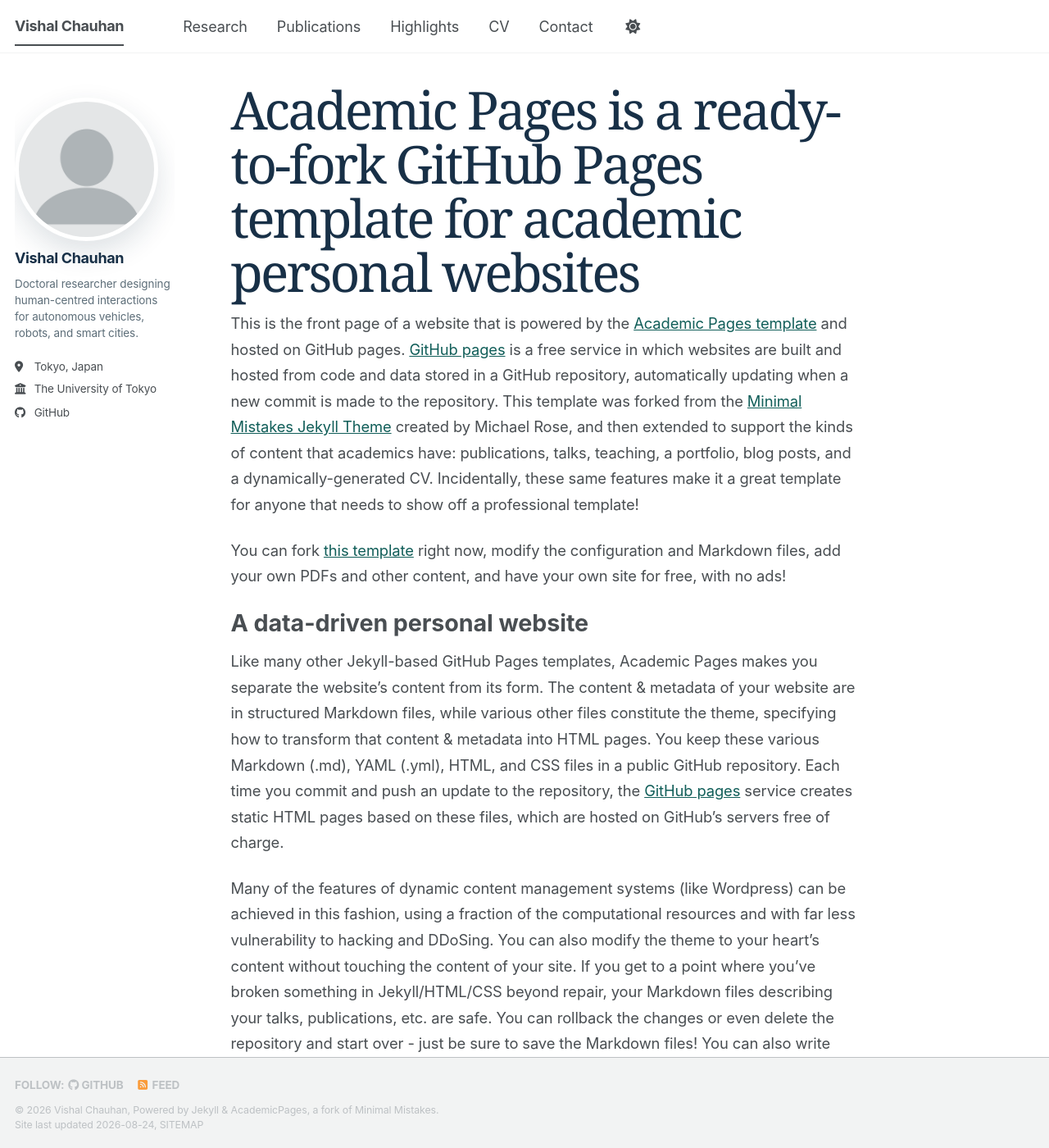
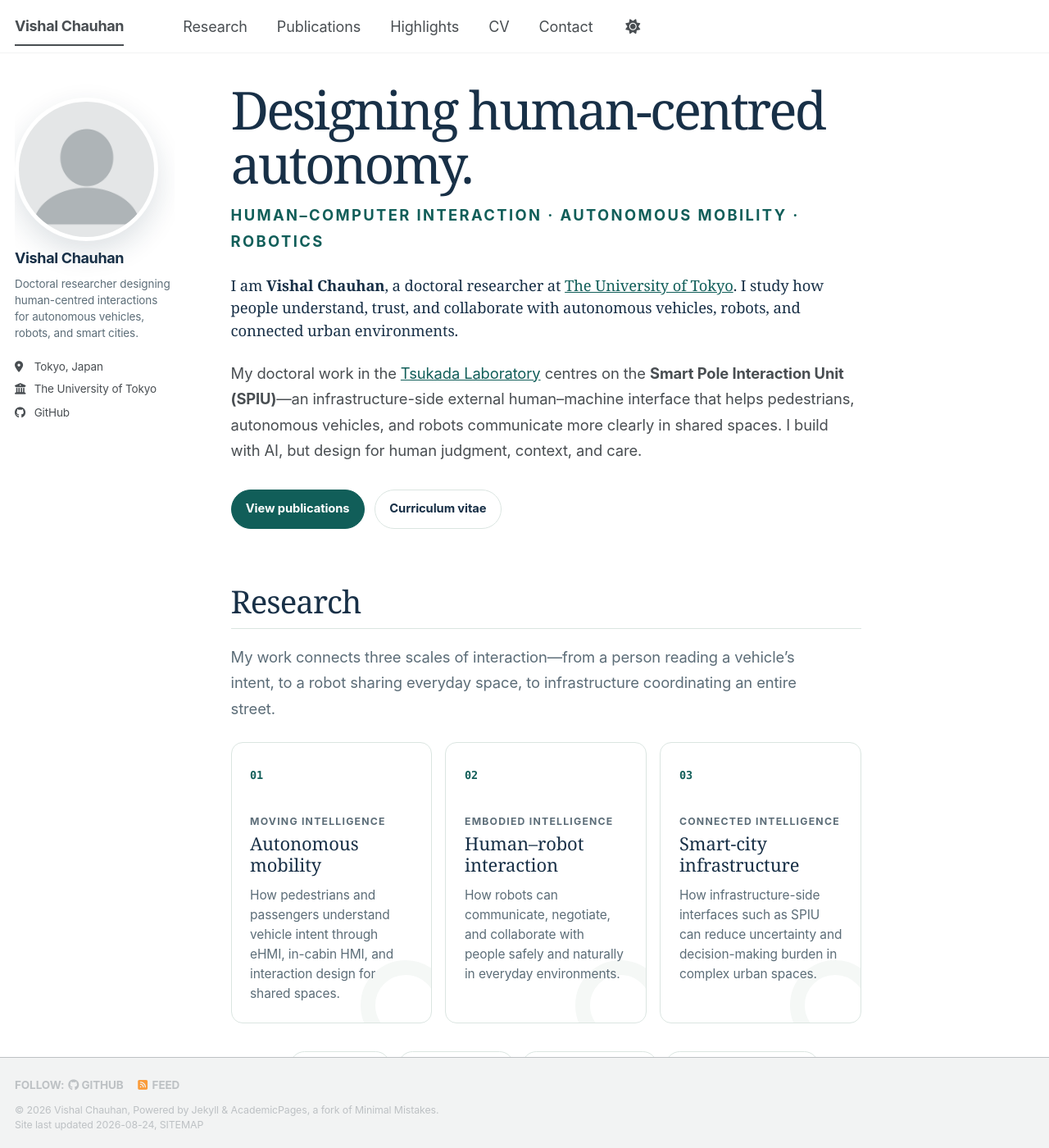
Before and after one commit to vishalchauhan-hi/academic-site-v2, a Jekyll site: the page built from _pages/about.md, in a window 1280 px wide and 1400 px high. Shown: the whole window at 82% size. Built offline with Jekyll 4.4.1, drawn with Linux system fonts in a browser that asks for light colours; a style sheet for code colours, icons or effects is not loaded; some of the changed text lies outside the part shown.

Commit message:
Replace template demo with Vishal's research homepage

```diff
--- a/_pages/about.md
+++ b/_pages/about.md
@@ -1,56 +1,73 @@
 ---
 permalink: /
-title: "Academic Pages is a ready-to-fork GitHub Pages template for academic personal websites"
+title: "Designing human-centred autonomy."
 author_profile: true
 redirect_from:
   - /about/
   - /about.html
 ---
 
-This is the front page of a website that is powered by the [Academic Pages template](https://github.com/academicpages/academicpages.github.io) and hosted on GitHub pages. [GitHub pages](https://pages.github.com) is a free service in which websites are built and hosted from code and data stored in a GitHub repository, automatically updating when a new commit is made to the repository. This template was forked from the [Minimal Mistakes Jekyll Theme](https://mmistakes.github.io/minimal-mistakes/) created by Michael Rose, and then extended to support the kinds of content that academics have: publications, talks, teaching, a portfolio, blog posts, and a dynamically-generated CV. Incidentally, these same features make it a great template for anyone that needs to show off a professional template!
+<p class="vc-kicker">Human–Computer Interaction · Autonomous Mobility · Robotics</p>
 
- You can fork [this template](https://github.com/academicpages/academicpages.github.io) right now, modify the configuration and Markdown files, add your own PDFs and other content, and have your own site for free, with no ads!
+<p class="vc-lede">I am <strong>Vishal Chauhan</strong>, a doctoral researcher at <a href="https://www.u-tokyo.ac.jp/en/">The University of Tokyo</a>. I study how people understand, trust, and collaborate with autonomous vehicles, robots, and connected urban environments.</p>
 
-A data-driven personal website
-======
-Like many other Jekyll-based GitHub Pages templates, Academic Pages makes you separate the website's content from its form. The content & metadata of your website are in structured Markdown files, while various other files constitute the theme, specifying how to transform that content & metadata into HTML pages. You keep these various Markdown (.md), YAML (.yml), HTML, and CSS files in a public GitHub repository. Each time you commit and push an update to the repository, the [GitHub pages](https://pages.github.com/) service creates static HTML pages based on these files, which are hosted on GitHub's servers free of charge.
+My doctoral work in the [Tsukada Laboratory](https://tlab.hongo.wide.ad.jp/) centres on the **Smart Pole Interaction Unit (SPIU)**—an infrastructure-side external human–machine interface that helps pedestrians, autonomous vehicles, and robots communicate more clearly in shared spaces. I build with AI, but design for human judgment, context, and care.
 
-Many of the features of dynamic content management systems (like Wordpress) can be achieved in this fashion, using a fraction of the computational resources and with far less vulnerability to hacking and DDoSing. You can also modify the theme to your heart's content without touching the content of your site. If you get to a point where you've broken something in Jekyll/HTML/CSS beyond repair, your Markdown files describing your talks, publications, etc. are safe. You can rollback the changes or even delete the repository and start over - just be sure to save the Markdown files! You can also write scripts that process the structured data on the site, such as [this one](https://github.com/academicpages/academicpages.github.io/blob/master/talkmap.ipynb) that analyzes metadata in pages about talks to display [a map of every location you've given a talk](https://academicpages.github.io/talkmap.html).
+<div class="vc-actions">
+  <a class="vc-button vc-button--primary" href="{{ site.url }}/publications/">View publications</a>
+  <a class="vc-button" href="{{ site.url }}/cv/">Curriculum vitae</a>
+</div>
 
-For those users that need more advanced functionality, the template also supports the following popular tools:
-- [MathJax](https://www.mathjax.org/) for mathematical equations
-- [Mermaid](https://mermaid.js.org/) for diagraming
-- [Plotly](https://plotly.com/javascript/) for plotting
+<h2 id="research">Research</h2>
 
-Getting started
-======
-1. Register a GitHub account if you don't have one and confirm your e-mail (required!)
-1. Fork [this template](https://github.com/academicpages/academicpages.github.io) by clicking the "Use this template" button in the top right.
-1. Go to the repository's settings (rightmost item in the tabs that start with "Code", should be below "Unwatch"). Rename the repository "[your GitHub username].github.io", which will also be your website's URL.
-1. Set site-wide configuration and create content & metadata (see below -- also see [this set of diffs](https://archive.is/3TPas) showing what files were changed to set up [an example site](https://getorg-testacct.github.io) for a user with the username "getorg-testacct")
-1. Upload any files (like PDFs, .zip files, etc.) to the files/ directory. They will appear at https://[your GitHub username].github.io/files/example.pdf.
-1. Check status by going to the repository settings, in the "GitHub pages" section
+<p class="vc-section-intro">My work connects three scales of interaction—from a person reading a vehicle’s intent, to a robot sharing everyday space, to infrastructure coordinating an entire street.</p>
 
-Site-wide configuration
-------
-The main configuration file for the site is in the base directory in [_config.yml](https://github.com/academicpages/academicpages.github.io/blob/master/_config.yml), which defines the content in the sidebars and other site-wide features. You will need to replace the default variables with ones about yourself and your site's github repository. The configuration file for the top menu is in [_data/navigation.yml](https://github.com/academicpages/academicpages.github.io/blob/master/_data/navigation.yml). For example, if you don't have a portfolio or blog posts, you can remove those items from that navigation.yml file to remove them from the header.
+<div class="vc-card-grid">
+  <article class="vc-card">
+    <span class="vc-card__number">01</span>
+    <p class="vc-card__label">Moving intelligence</p>
+    <h3>Autonomous mobility</h3>
+    <p>How pedestrians and passengers understand vehicle intent through eHMI, in-cabin HMI, and interaction design for shared spaces.</p>
+  </article>
+  <article class="vc-card">
+    <span class="vc-card__number">02</span>
+    <p class="vc-card__label">Embodied intelligence</p>
+    <h3>Human–robot interaction</h3>
+    <p>How robots can communicate, negotiate, and collaborate with people safely and naturally in everyday environments.</p>
+  </article>
+  <article class="vc-card">
+    <span class="vc-card__number">03</span>
+    <p class="vc-card__label">Connected intelligence</p>
+    <h3>Smart-city infrastructure</h3>
+    <p>How infrastructure-side interfaces such as SPIU can reduce uncertainty and decision-making burden in complex urban spaces.</p>
+  </article>
+</div>
 
-Create content & metadata
-------
-For site content, there is one Markdown file for each type of content, which are stored in directories like _publications, _talks, _posts, _teaching, or _pages. For example, each talk is a Markdown file in the [_talks directory](https://github.com/academicpages/academicpages.github.io/tree/master/_talks). At the top of each Markdown file is structured data in YAML about the talk, which the theme will parse to do lots of cool stuff. The same structured data about a talk is used to generate the list of talks on the [Talks page](https://academicpages.github.io/talks), each [individual page](https://academicpages.github.io/talks/2012-03-01-talk-1) for specific talks, the talks section for the [CV page](https://academicpages.github.io/cv), and the [map of places you've given a talk](https://academicpages.github.io/talkmap.html) (if you run this [python file](https://github.com/academicpages/academicpages.github.io/blob/master/talkmap.py) or [Jupyter notebook](https://github.com/academicpages/academicpages.github.io/blob/master/talkmap.ipynb), which creates the HTML for the map based on the contents of the _talks directory).
+<div class="vc-methods">
+  <strong>Methods</strong>
+  <span>VR experiments</span>
+  <span>Real-world studies</span>
+  <span>Interactive prototyping</span>
+  <span>Human-factors evaluation</span>
+</div>
 
-**Markdown generator**
+<h2 id="news">Recent highlights</h2>
 
-The repository includes [a set of Jupyter notebooks](https://github.com/academicpages/academicpages.github.io/tree/master/markdown_generator
-) that converts a CSV containing structured data about talks or presentations into individual Markdown files that will be properly formatted for the Academic Pages template. The sample CSVs in that directory are the ones I used to create my own personal website at stuartgeiger.com. My usual workflow is that I keep a spreadsheet of my publications and talks, then run the code in these notebooks to generate the Markdown files, then commit and push them to the GitHub repository.
+<div class="vc-news">
+  <div class="vc-news__item">
+    <time>2026</time>
+    <p>Two papers at <strong>CHI 2026</strong> in Barcelona, both receiving Honourable Mention Awards.</p>
+  </div>
+  <div class="vc-news__item">
+    <time>2026</time>
+    <p>Paper accepted at <strong>HCII 2026</strong> on <em>Colored Shared Spaces</em>.</p>
+  </div>
+  <div class="vc-news__item">
+    <time>2025</time>
+    <p>Presented a cross-cultural VR evaluation of SPIU at <strong>VRST 2025</strong> in Montréal.</p>
+  </div>
+</div>
 
-How to edit your site's GitHub repository
-------
-Many people use a git client to create files on their local computer and then push them to GitHub's servers. If you are not familiar with git, you can directly edit these configuration and Markdown files directly in the github.com interface. Navigate to a file (like [this one](https://github.com/academicpages/academicpages.github.io/blob/master/_talks/2012-03-01-talk-1.md) and click the pencil icon in the top right of the content preview (to the right of the "Raw | Blame | History" buttons). You can delete a file by clicking the trashcan icon to the right of the pencil icon. You can also create new files or upload files by navigating to a directory and clicking the "Create new file" or "Upload files" buttons.
+<h2 id="contact">Contact</h2>
 
-Example: editing a Markdown file for a talk
-![Editing a Markdown file for a talk](/images/editing-talk.png)
-
-For more info
-------
-More info about configuring Academic Pages can be found in [the guide](https://academicpages.github.io/markdown/), the [growing wiki](https://github.com/academicpages/academicpages.github.io/wiki), and you can always [ask a question on GitHub](https://github.com/academicpages/academicpages.github.io/discussions). The [guides for the Minimal Mistakes theme](https://mmistakes.github.io/minimal-mistakes/docs/configuration/) (which this theme was forked from) might also be helpful.
+I welcome conversations about research collaboration, human–autonomy interaction, and future academic opportunities. Contact and academic-profile links will be added after the public preview is reviewed.
```
